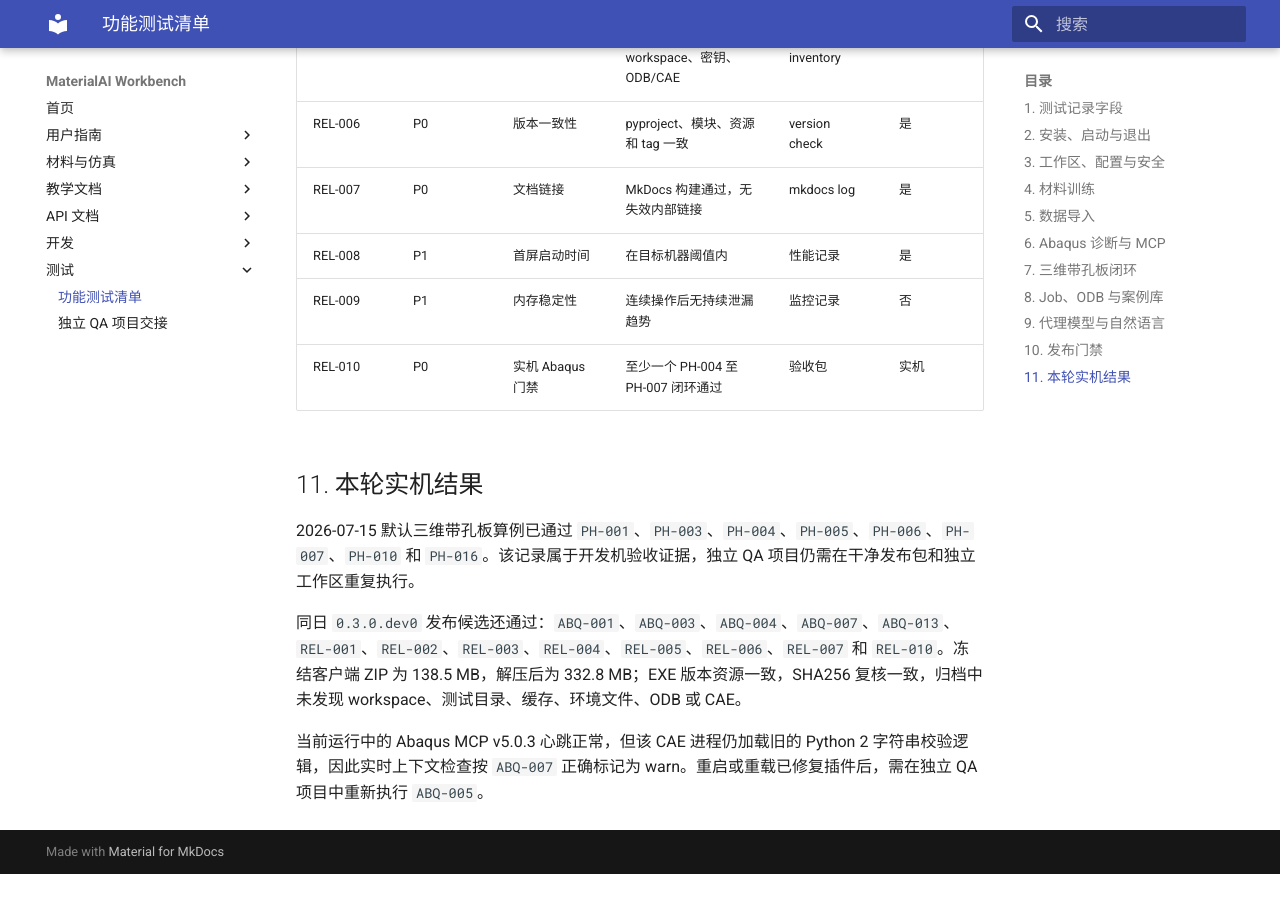
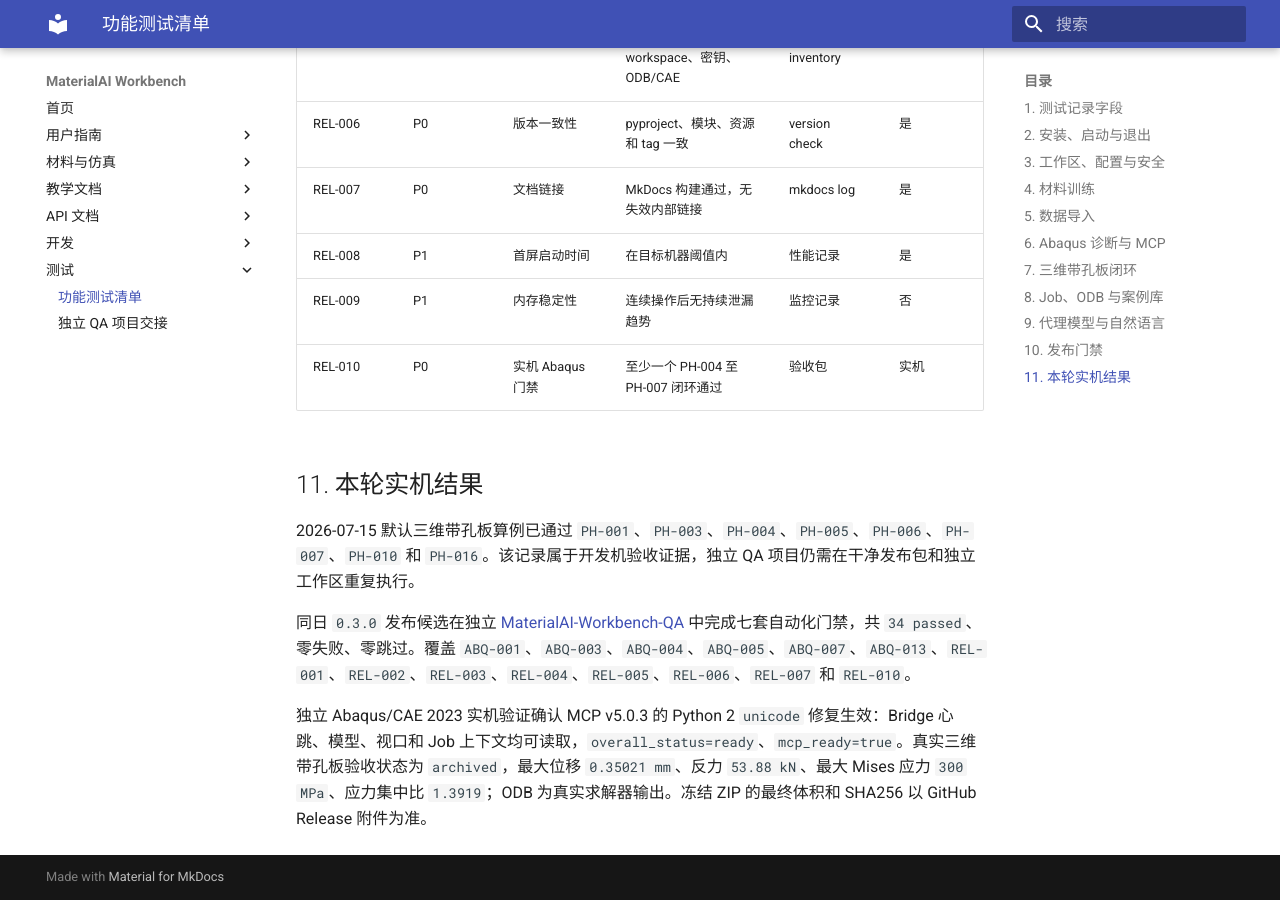
Before and after one commit to hwu12sluedu/MaterialAI-Workbench, an MkDocs documentation site: the page built from docs/testing/FUNCTIONAL_TEST_CHECKLIST_CN.md, in a window 1280 px wide and 900 px high, scrolled down 8754 px. Built offline with MkDocs 1.6.1 and Material for MkDocs 9.7.7, drawn with Linux system fonts in a browser that asks for light colours; before the commit the page ends 9628 px from its top, so only the background shows below that.

Commit message:
Finalize v0.3.0 release

```diff
--- a/docs/testing/FUNCTIONAL_TEST_CHECKLIST_CN.md
+++ b/docs/testing/FUNCTIONAL_TEST_CHECKLIST_CN.md
@@ -162,6 +162,6 @@
 
 2026-07-15 默认三维带孔板算例已通过 `PH-001`、`PH-003`、`PH-004`、`PH-005`、`PH-006`、`PH-007`、`PH-010` 和 `PH-016`。该记录属于开发机验收证据，独立 QA 项目仍需在干净发布包和独立工作区重复执行。
 
-同日 `0.3.0.dev0` 发布候选还通过：`ABQ-001`、`ABQ-003`、`ABQ-004`、`ABQ-007`、`ABQ-013`、`REL-001`、`REL-002`、`REL-003`、`REL-004`、`REL-005`、`REL-006`、`REL-007` 和 `REL-010`。冻结客户端 ZIP 为 138.5 MB，解压后为 332.8 MB；EXE 版本资源一致，SHA256 复核一致，归档中未发现 workspace、测试目录、缓存、环境文件、ODB 或 CAE。
+同日 `0.3.0` 发布候选在独立 [MaterialAI-Workbench-QA](https://github.com/hwu12sluedu/MaterialAI-Workbench-QA) 中完成七套自动化门禁，共 `34 passed`、零失败、零跳过。覆盖 `ABQ-001`、`ABQ-003`、`ABQ-004`、`ABQ-005`、`ABQ-007`、`ABQ-013`、`REL-001`、`REL-002`、`REL-003`、`REL-004`、`REL-005`、`REL-006`、`REL-007` 和 `REL-010`。
 
-当前运行中的 Abaqus MCP v5.0.3 心跳正常，但该 CAE 进程仍加载旧的 Python 2 字符串校验逻辑，因此实时上下文检查按 `ABQ-007` 正确标记为 warn。重启或重载已修复插件后，需在独立 QA 项目中重新执行 `ABQ-005`。
+独立 Abaqus/CAE 2023 实机验证确认 MCP v5.0.3 的 Python 2 `unicode` 修复生效：Bridge 心跳、模型、视口和 Job 上下文均可读取，`overall_status=ready`、`mcp_ready=true`。真实三维带孔板验收状态为 `archived`，最大位移 `0.35021 mm`、反力 `53.88 kN`、最大 Mises 应力 `300 MPa`、应力集中比 `1.3919`；ODB 为真实求解器输出。冻结 ZIP 的最终体积和 SHA256 以 GitHub Release 附件为准。
--- a/material_ai_workbench/__init__.py
+++ b/material_ai_workbench/__init__.py
@@ -16,7 +16,7 @@
 try:
     __version__ = version("materialai-workbench")
 except PackageNotFoundError:
-    __version__ = "0.3.0.dev0"
+    __version__ = "0.3.0"
 
 __all__ = [
     "CompositePlateConfig",
--- a/pyproject.toml
+++ b/pyproject.toml
@@ -4,7 +4,7 @@
 
 [project]
 name = "materialai-workbench"
-version = "0.3.0.dev0"
+version = "0.3.0"
 description = "Local engineering workbench for material models, Abaqus workflows and simulation data"
 authors = [
   { name = "Han Wu", email = "wuhan0314@163.com" }
```
Also changed, not shown: CHANGELOG.md (+4 -0 lines), 1 other file.
